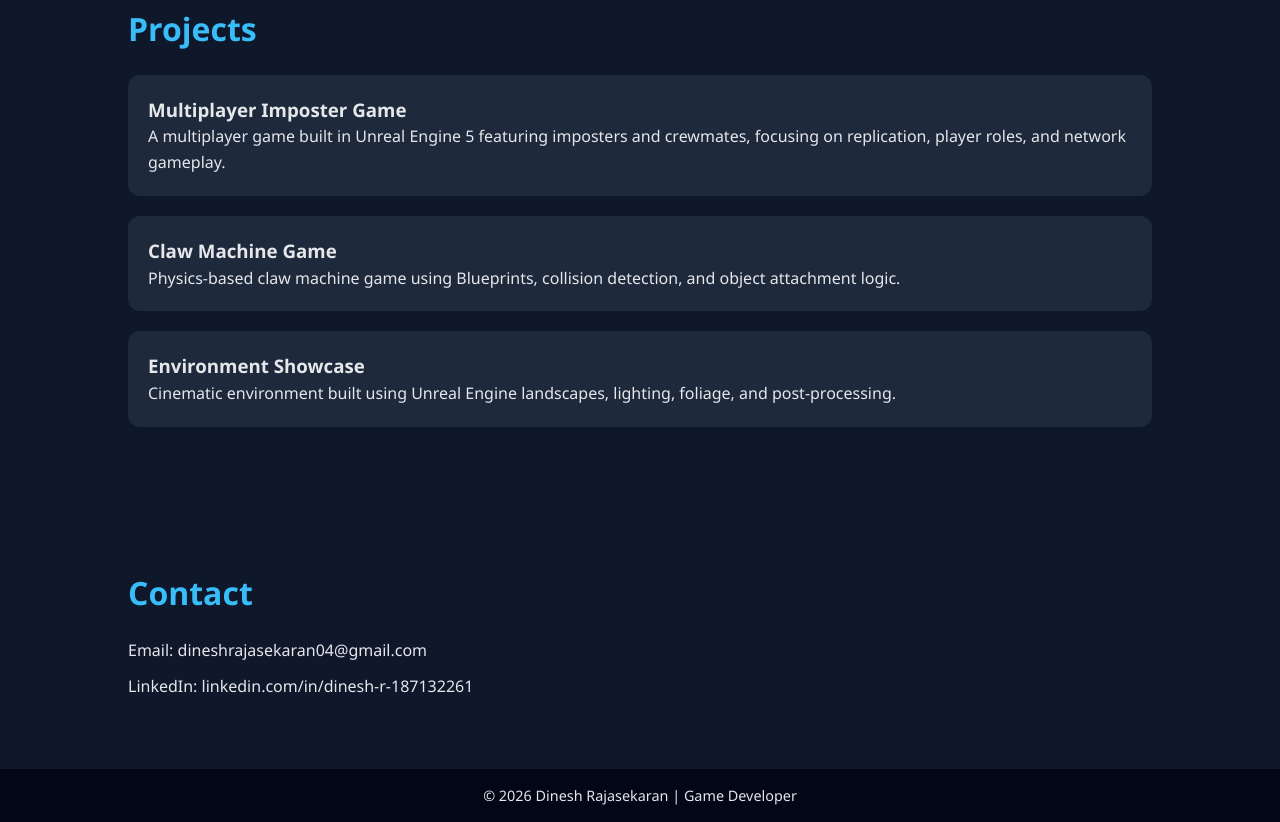
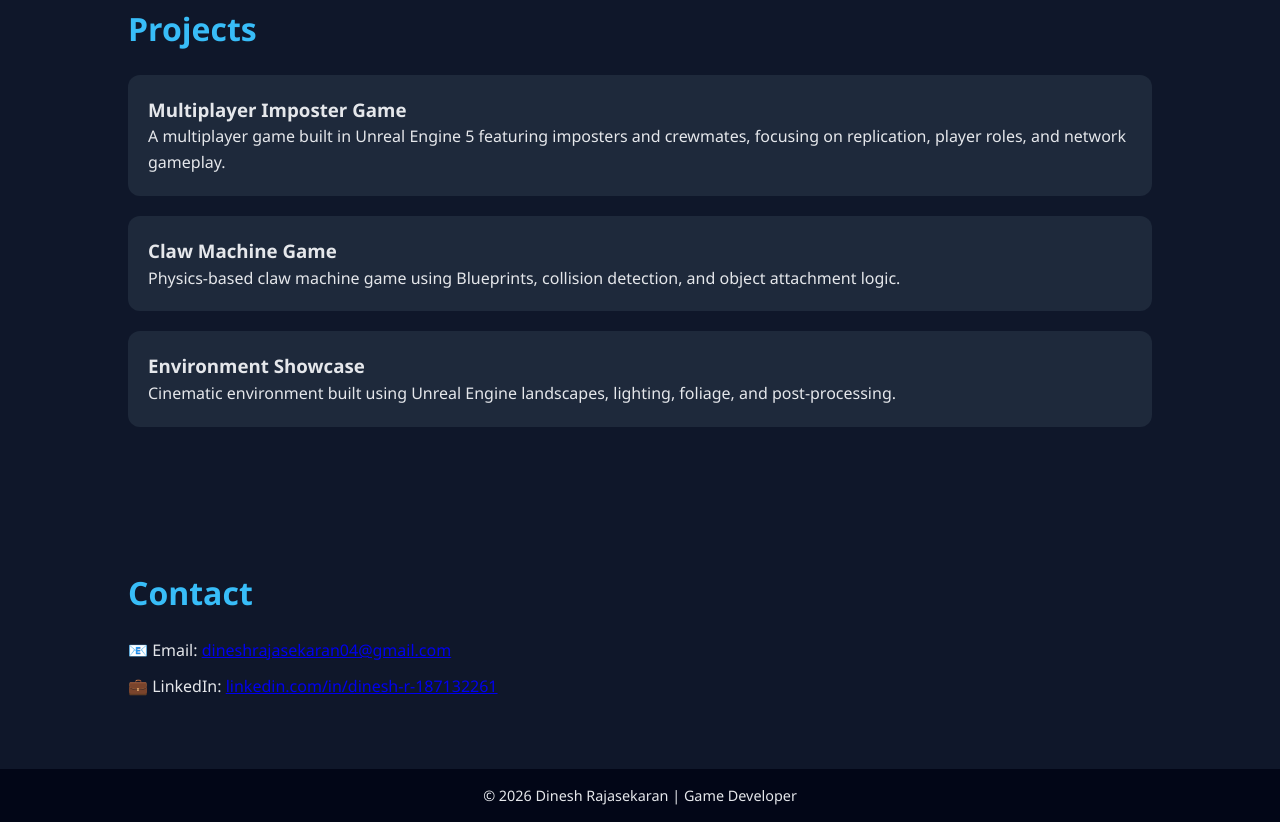
Before and after one commit to Dineshrajasekaran04/Dineshrajasekaran04.github.io, a plain HTML site: page index.html in a window 1280 px wide. Shown: the part 1422-2244 px from the top of the page. Drawn offline with Linux system fonts and the light colour scheme.

Commit message:
Contact updated  index.html

```diff
--- a/index.html
+++ b/index.html
@@ -70,10 +70,22 @@
 
     <!-- CONTACT -->
     <section class="contact">
-        <h2>Contact</h2>
-        <p>Email: dineshrajasekaran04@gmail.com</p>
-        <p>LinkedIn: linkedin.com/in/dinesh-r-187132261</p>
-    </section>
+    <h2>Contact</h2>
+
+    <p>
+        📧 Email:
+        <a href="mailto:dineshrajasekaran04@gmail.com">
+            dineshrajasekaran04@gmail.com
+        </a>
+    </p>
+
+    <p>
+        💼 LinkedIn:
+        <a href="https://www.linkedin.com/in/dinesh-r-187132261" target="_blank">
+            linkedin.com/in/dinesh-r-187132261
+        </a>
+    </p>
+</section>
 
     <footer>
         <p>© 2026 Dinesh Rajasekaran | Game Developer</p>
```
